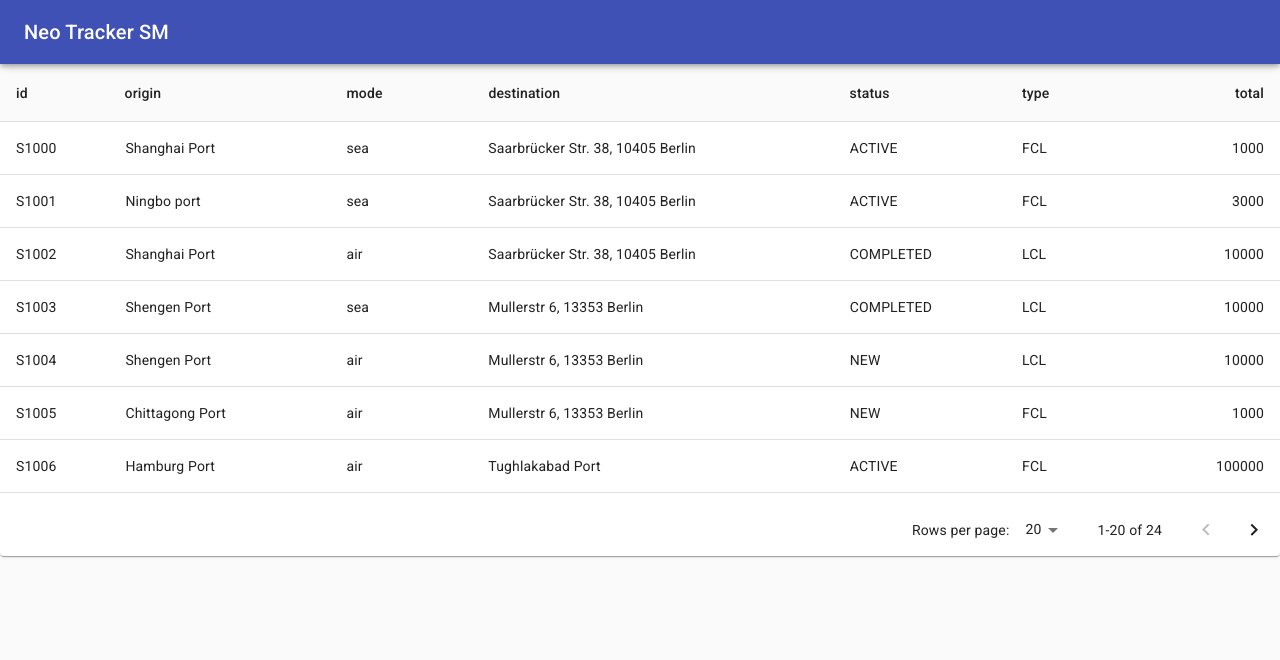
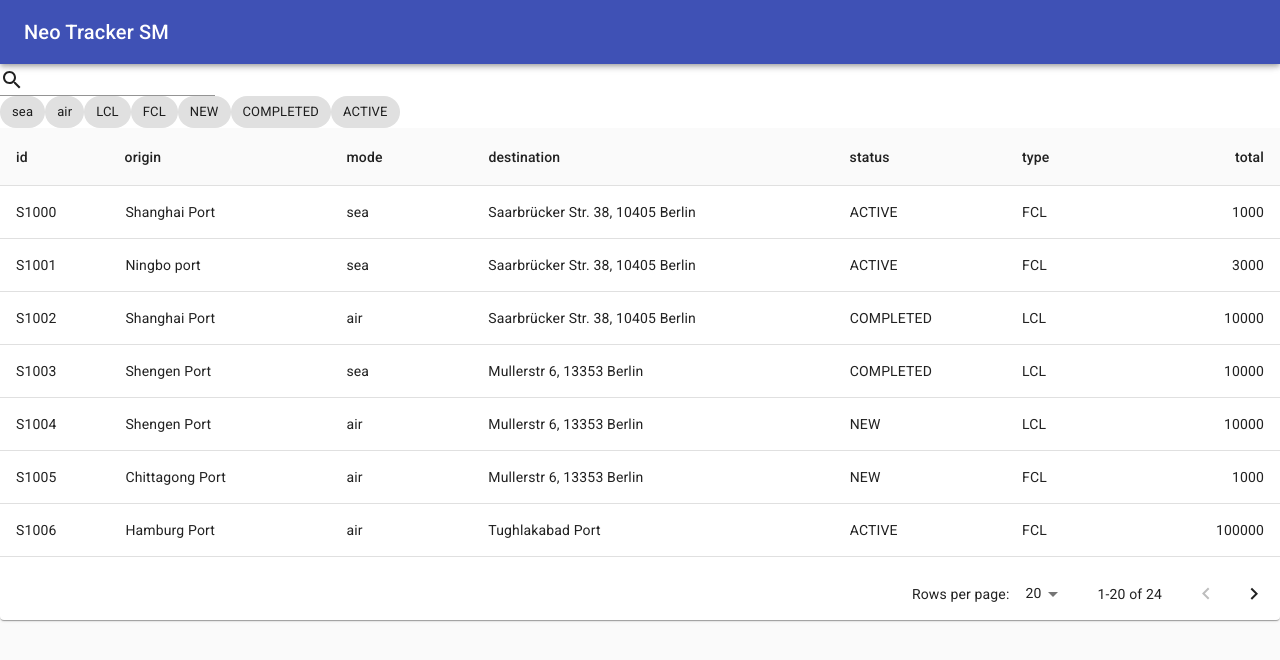
Before and after one commit to ndhuutai/neo-tracker-shipment-management, a React (Create React App) app: page / in a window 1280 px wide. Shown: the top 660 px of the page. Built offline with nearby package versions, Linux system fonts and the light colour scheme; data requests are answered from the project's data file.

Commit message:
added search for id and initial chips for filters

```diff
--- a/src/components/ShipmentTable.tsx
+++ b/src/components/ShipmentTable.tsx
@@ -1,7 +1,28 @@
 import React, {useEffect, useState} from "react";
 import {useSelector, useDispatch} from "react-redux";
-import {makeStyles, createStyles, Theme} from "@material-ui/core";
-import {Paper, Table, TableContainer, TableHead, TableBody, TableCell, TablePagination,TableRow, TableSortLabel} from "@material-ui/core";
+import {
+    makeStyles,
+    createStyles,
+    Chip,
+    Fade,
+    Slide,
+    Theme,
+    TextField,
+    InputAdornment,
+    Paper,
+    Table,
+    TableContainer,
+    TableHead,
+    TableBody,
+    TableCell,
+    TablePagination,
+    TableRow,
+    TableSortLabel,
+    ChipProps,
+} from "@material-ui/core";
+
+import SearchIcon from "@material-ui/icons/Search";
+import CheckIcon from "@material-ui/icons/Check";
 
 import {RootState} from "../store/configureStore";
 import {Shipment} from "../reducers/shipment";
@@ -20,16 +41,49 @@ const useStyles = makeStyles((theme: Theme) => {
     })
 })
 
+type Order = "asc" | "desc" | undefined
+
 interface Column {
     id: keyof Shipment,
     label: keyof Shipment,
     minWidth?: number,
     align?: "right",
-    order?: "asc" | "desc" | undefined
+    order?: Order
     active: boolean
 }
 
-const tableColumns : Column[] = [
+const useFadedIconChipStlyes = makeStyles(() => {
+    return createStyles({
+        root: {
+            overflow: 'hidden'
+        }
+    })
+})
+
+interface FadedIconChipProps extends ChipProps {
+    onClick: () => void
+}
+
+const FadedIconChip = (props: FadedIconChipProps) => {
+    const classes = useFadedIconChipStlyes();
+    const [clicked, setClicked] = useState(false);
+
+    return (
+            <Chip
+                {...props}
+                className={classes.root}
+                icon={<Slide direction={"right"} in={clicked} mountOnEnter unmountOnExit><CheckIcon/></Slide>}
+                onClick={() => {
+                    setClicked(!clicked);
+                    if(props.onClick) {
+                        props.onClick()
+                    }
+                }}
+            />
+        )
+}
+
+const tableColumns: Column[] = [
     {
         id: "id",
         label: "id",
@@ -75,17 +129,33 @@ const tableColumns : Column[] = [
     }
 ]
 
-const comparator = (prop: keyof Shipment, columnOrder: Column["order"]) => (a : Shipment,b : Shipment) => {
+const comparator = (prop: keyof Shipment, columnOrder: Order) => (a: Shipment, b: Shipment) => {
     const order = columnOrder === "desc" ? -1 : 1;
-    console.log('order', order);
-    if(a[prop] < b[prop]) {
+    if (a[prop] < b[prop]) {
         return -1 * order;
     }
-    if(a[prop] > b[prop]) {
+    if (a[prop] > b[prop]) {
         return 1 * order;
     }
     return 0;
 }
+
+interface Filters {
+    [key: string]: boolean,
+}
+
+const initialFilters: Filters = {
+    "sea": false,
+    "air": false,
+    "LCL": false,
+    "FCL": false,
+    "NEW": false,
+    "COMPLETED": false,
+    "ACTIVE": false,
+}
+
+// for every shipment
+// if shipment[
 
 const ShipmentTable = () => {
     const state = useSelector((state: RootState) => state);
@@ -94,20 +164,21 @@ const ShipmentTable = () => {
     const [rowsPerPage, setRowsPerPage] = useState(20);
     const [columns, setColumns] = useState(tableColumns);
     const [rows, setRows] = useState<Shipment[]>([]);
+    const [search, setSearch] = useState("");
+    const [filters, setFilters] = useState(initialFilters);
     const classes = useStyles();
 
     useEffect(() => {
         fetch("http://localhost:3001/shipments")
             .then(response => response.json())
-            .then((data : Shipment[]) => {
-                console.log(data);
+            .then((data: Shipment[]) => {
                 dispatch(setShipments(data))
                 setRows(data);
             })
-    },[])
+    }, [])
 
     // onChangePage fires MouseEvent that is not React.MouseEvent
-    const handleChangePage = ( _event: unknown, page: number) => {
+    const handleChangePage = (_event: unknown, page: number) => {
         setPage(page);
     }
 
@@ -117,13 +188,13 @@ const ShipmentTable = () => {
     }
 
     const onSortClick = (index: number) => () => {
-
         setColumns(
             columns.map((column, i) => {
                 return {
                     ...column,
                     active: index === i,
-                    order: (index === i && (column.order === "desc"? "asc": "desc")) || undefined // if current column is active(clicked) then toggle to either asc or desc, else set to undefined
+                    order: (index === i && (column.order === "desc" ? "asc" : "desc")) || undefined
+                    // if current column is active(clicked) then toggle to either asc or desc, else set to undefined
                 }
             })
         )
@@ -139,9 +210,37 @@ const ShipmentTable = () => {
         )
     }
 
+    const onSearchChange = (e: React.ChangeEvent<HTMLInputElement>) => {
+        setSearch(e.target.value.trim());
+    }
+
+    console.log(filters, 'filters');
 
     return (
         <Paper className={classes.root}>
+            <TextField
+                value={search}
+                onChange={onSearchChange}
+                InputProps={{
+                    startAdornment: (
+                        <InputAdornment position={"start"}>
+                            <SearchIcon/>
+                        </InputAdornment>
+                    )
+                }}
+            />
+            <div>
+                {Object.keys(filters).map(filterKey => {
+                    return (
+                        <FadedIconChip key={filterKey} label={filterKey} onClick={() => {
+                            setFilters({
+                                ...filters,
+                                [filterKey] : !filters[filterKey]
+                            })
+                        }}/>
+                    )
+                })}
+            </div>
             <TableContainer className={classes.container}>
                 <Table stickyHeader aria-label="sticky table">
                     <TableHead>
@@ -167,7 +266,10 @@ const ShipmentTable = () => {
                     </TableHead>
                     <TableBody>
                         {
-                            rows.slice(page * rowsPerPage, page * rowsPerPage + rowsPerPage).map(shipment => {
+                            rows
+                                .filter(shipment => shipment.id.includes(search))
+                                .slice(page * rowsPerPage, page * rowsPerPage + rowsPerPage)
+                                .map(shipment => {
                                     return (
                                         <TableRow hover key={shipment.id}>
                                             {
@@ -189,7 +291,7 @@ const ShipmentTable = () => {
             <TablePagination
                 rowsPerPageOptions={[10, 20, 30]}
                 component="div"
-                count={state.shipments.length}
+                count={rows.length}
                 rowsPerPage={rowsPerPage}
                 page={page}
                 onChangePage={handleChangePage}
```
Lines whose indentation alone changed are shown as unchanged.
